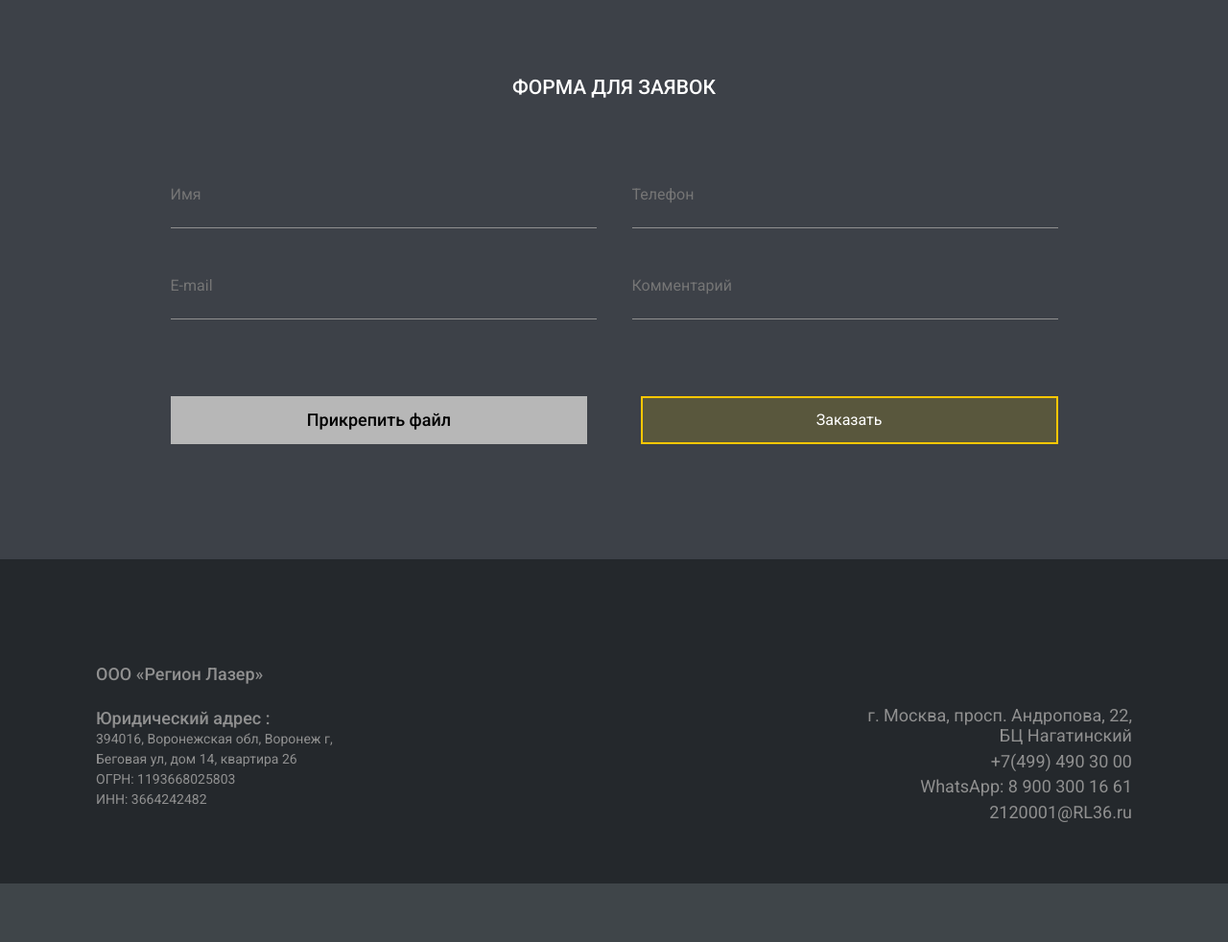
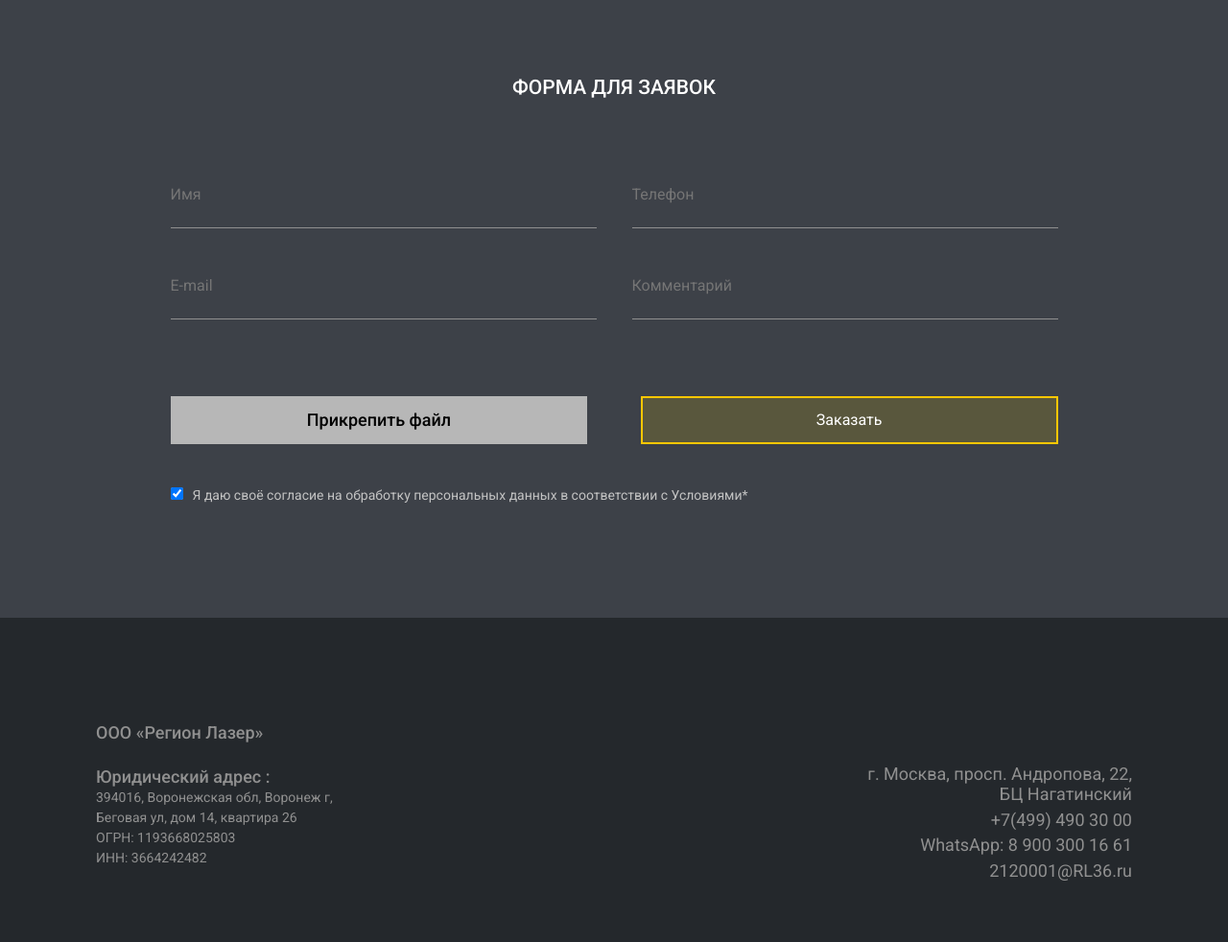
Before and after one commit to Kramskoy-v/region-laser, a PHP site: page /pages/form-page.html in a window 1280 px wide. Shown: the part 862-1844 px from the top of the page at 96% size. Before the commit the page ends 1783 px from the top, so only its background shows below. Run offline with PHP 8.4, Linux system fonts and the light colour scheme.

Commit message:
added checkbox

```diff
--- a/app/css/style.css
+++ b/app/css/style.css
@@ -1082,7 +1082,7 @@ address {
       -ms-flex-pack: justify;
           justify-content: space-between;
 }
-.feed-form__row:last-child {
+.feed-form__row:nth-child(3) {
   margin-top: 80px;
 }
 .feed-form__button {
@@ -1186,65 +1186,30 @@ address {
   color: #ffc700;
 }
 
+.checkbox {
+  display: -webkit-box;
+  display: -ms-flexbox;
+  display: flex;
+  margin-top: 45px;
+  color: #c3c3c3;
+  font-size: 12px;
+}
+.checkbox__label {
+  margin-left: 10px;
+  font-size: 14px;
+  cursor: pointer;
+}
+.checkbox__link {
+  color: #c3c3c3;
+}
+.checkbox__link:hover {
+  color: #ffc700;
+}
+
+#usercheck {
+  height: 13px;
+}
+
 .contacts.form-page {
   padding-top: 90px;
 }
-
-.modal {
-  display: none;
-  position: fixed;
-  top: 0;
-  left: 0;
-  width: 100%;
-  height: 100vh;
-  background-color: rgba(0, 0, 0, 0.52);
-  z-index: 3;
-}
-
-.modal--active {
-  display: block;
-}
-
-.modal__window {
-  position: absolute;
-  top: 50%;
-  left: 50%;
-  -webkit-transform: translate(-50%, -50%);
-  -ms-transform: translate(-50%, -50%);
-  transform: translate(-50%, -50%);
-  padding: 10px 25px;
-  max-width: 380px;
-  background-image: -o-radial-gradient(#e2e2e2 60%, #909090);
-  background-image: radial-gradient(#e2e2e2 60%, #909090);
-  border-radius: 5px;
-}
-
-.modal__close {
-  position: absolute;
-  top: 0;
-  right: -50px;
-  font-size: 48px;
-  line-height: 24px;
-  color: #fff;
-  cursor: pointer;
-  -webkit-transition: 0.4s;
-  -o-transition: 0.4s;
-  transition: 0.4s;
-}
-
-.modal__close:hover {
-  -webkit-transform: rotate(90deg);
-  -ms-transform: rotate(90deg);
-  transform: rotate(90deg);
-}
-
-.modal__title {
-  font-size: 26px;
-  text-align: center;
-}
-
-.modal__desc {
-  margin-top: 20px;
-  font-size: 18px;
-  text-align: center;
-}
--- a/app/pages/form-page.html
+++ b/app/pages/form-page.html
@@ -85,12 +85,12 @@
                 <h2 class="solution__title">Форма для заявок</h2>
                 <form  enctype="multipart/form-data" method="post" id="form" onsubmit="send(event, 'send.php')">
                     <div class="feed-form__row">
-                        <input type="text" placeholder="Имя" name="name" id="" class="input-text">
-                        <input type="tel"  placeholder="Телефон" name="phone"  id="" class="input-text">
+                        <input type="text" required placeholder="Имя" name="name" id="" class="input-text">
+                        <input type="tel"  required placeholder="Телефон" name="phone"  id="" class="input-text">
                     </div>
                     <div class="feed-form__row">
                         <input type="email" placeholder="E-mail" name="email" id="" class="input-text">
-                        <input type="text" placeholder="Комментарий" name="text" id="" class="input-text">
+                        <input type="text" required placeholder="Комментарий" name="text" id="" class="input-text">
                     </div>
                     <div class="feed-form__row">
                         <div class="input__wrapper">
@@ -101,6 +101,15 @@
                          </div>
                         <button class="feed-form__button">Заказать</button>
                     </div>
+                    <div class="feed-form__row">
+                    <div class="checkbox">
+						<input id="usercheck" checked required type="checkbox" name="usercheck" class="checkbox__input">
+						<label for="usercheck" class="checkbox__label"><span>Я даю своё согласие на обработку
+								персональных данных в соответствии с <a href="#" class="checkbox__link"
+									target="blank">Условиями</a>*</span>
+						</label>
+					</div>
+                </div>
                 </form>
             </div>
         </section>
--- a/app/scss/general.scss
+++ b/app/scss/general.scss
@@ -789,7 +789,7 @@ address {
         display: flex;
         justify-content: space-between;
 
-        &:last-child {
+        &:nth-child(3) {
             margin-top: 80px;
         }
     }
@@ -891,65 +891,32 @@ address {
     color: $colorOne;
 }
 
+.checkbox {
+    display: flex;
+    margin-top: 45px;
+    color: $colorFour;
+    font-size: 12px;
+
+    &__label {
+        margin-left: 10px;
+        font-size: 14px;
+        cursor: pointer;
+    }
+
+    &__link {
+        color: $colorFour;
+
+        &:hover {
+            color: $colorOne;
+        }
+    }
+}
+
+#usercheck {
+    height: 13px;
+}
+
+
 .contacts.form-page {
     padding-top: 90px;
 }
-
-.modal {
-    display: none;
-    position: fixed;
-    top: 0;
-    left: 0;
-    width: 100%;
-    height: 100vh;
-    background-color: rgba(0, 0, 0, .52);
-    z-index: 3
-}
-
-.modal--active {
-    display: block
-}
-
-.modal__window {
-    position: absolute;
-    top: 50%;
-    left: 50%;
-    -webkit-transform: translate(-50%, -50%);
-    -ms-transform: translate(-50%, -50%);
-    transform: translate(-50%, -50%);
-    padding: 10px 25px;
-    max-width: 380px;
-    background-image: -o-radial-gradient(#e2e2e2 60%, #909090);
-    background-image: radial-gradient(#e2e2e2 60%, #909090);
-    border-radius: 5px
-}
-
-.modal__close {
-    position: absolute;
-    top: 0;
-    right: -50px;
-    font-size: 48px;
-    line-height: 24px;
-    color: #fff;
-    cursor: pointer;
-    -webkit-transition: .4s;
-    -o-transition: .4s;
-    transition: .4s
-}
-
-.modal__close:hover {
-    -webkit-transform: rotate(90deg);
-    -ms-transform: rotate(90deg);
-    transform: rotate(90deg)
-}
-
-.modal__title {
-    font-size: 26px;
-    text-align: center
-}
-
-.modal__desc {
-    margin-top: 20px;
-    font-size: 18px;
-    text-align: center
-}
```
